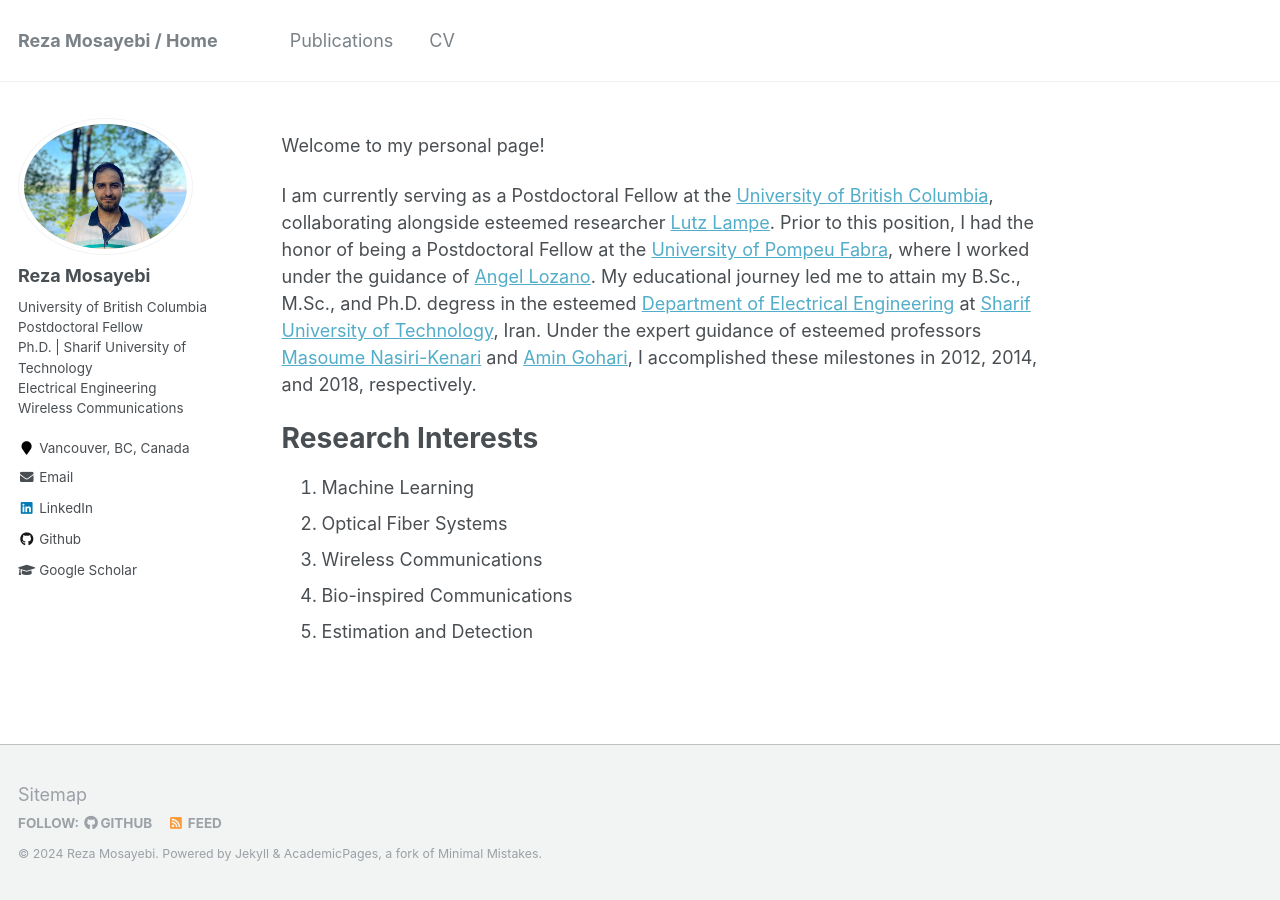
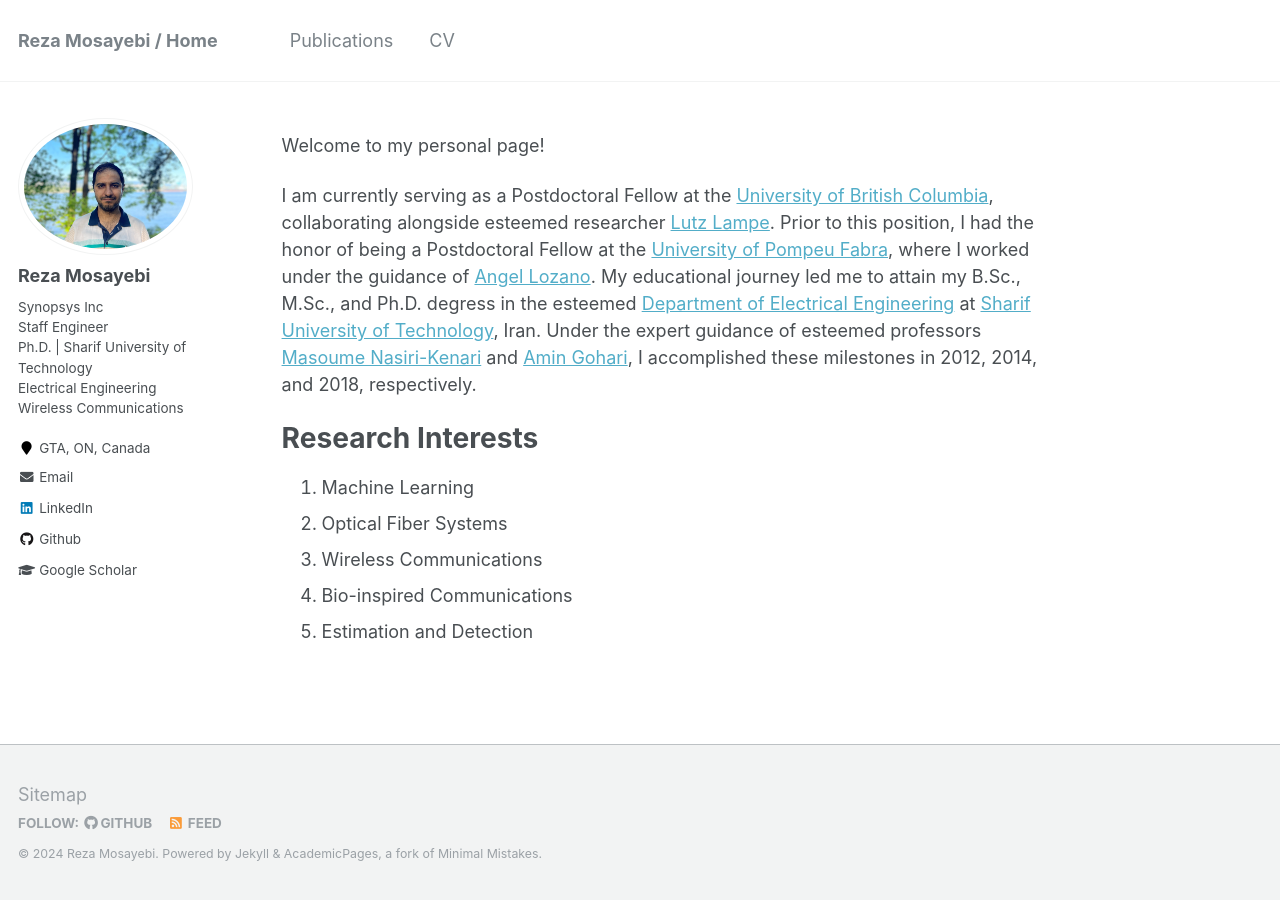
Before and after one commit to rmosayebi/rmosayebi.github.io, a Jekyll site: the page built from _pages/about.md, in a window 1280 px wide. Built offline with Jekyll 4.4.1, drawn with Linux system fonts in a browser that asks for light colours.

Commit message:
Update _config.yml

```diff
--- a/_config.yml
+++ b/_config.yml
@@ -82,12 +82,12 @@ analytics:
 author:
   name             : "Reza Mosayebi"
   avatar           : "Reza.jpg"
-  bio              : "University of British Columbia <br/> Postdoctoral Fellow <br/> Ph.D. | Sharif University of Technology <br/> Electrical Engineering <br/> Wireless Communications"
-  location         : "Vancouver, BC, Canada"
+  bio              : "Synopsys Inc <br/> Staff Engineer <br/> Ph.D. | Sharif University of Technology <br/> Electrical Engineering <br/> Wireless Communications"
+  location         : "GTA, ON, Canada"
   employer         :
   pubmed           : #"https://www.ncbi.nlm.nih.gov/pubmed/?term=john+snow"
   googlescholar    : "https://scholar.google.com/citations?user=EN2Ma-YAAAAJ&hl=en&oi=ao"
-  email            : "mosayebi@ece.ubc.ca"
+  email            : "mosayebi@synopsis.com"
   researchgate     : #"https://www.researchgate.net/profile/Morteza_Banagar" # example: "https://www.researchgate.net/profile/yourprofile"
   uri              :
   bitbucket        :
```
